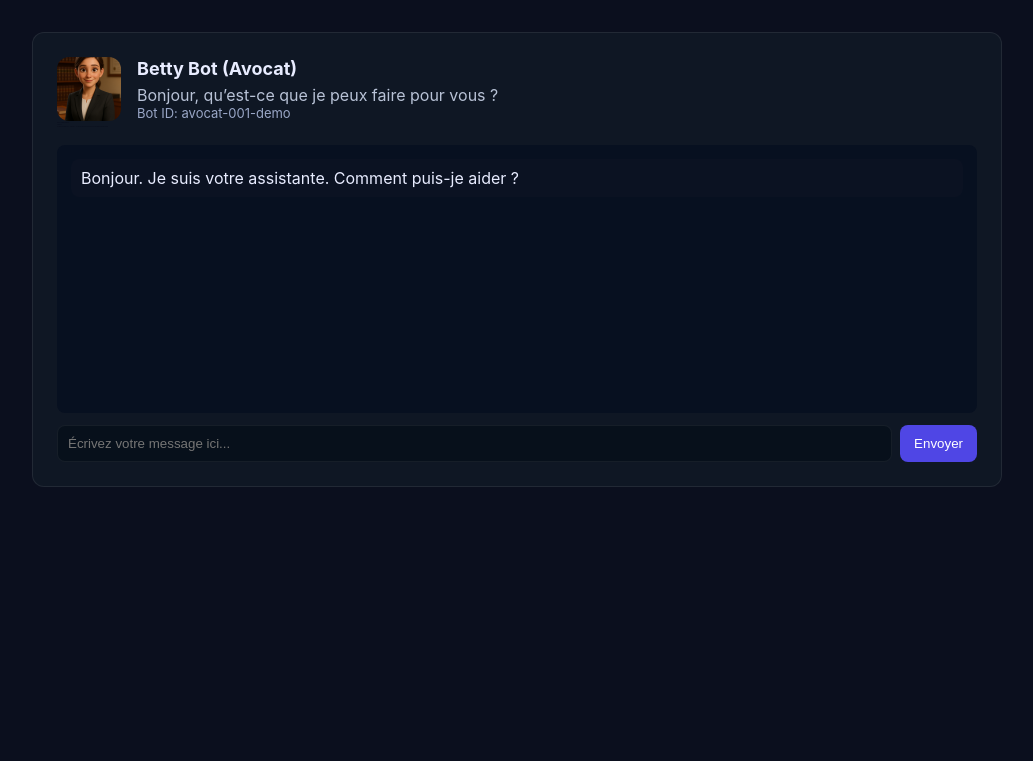
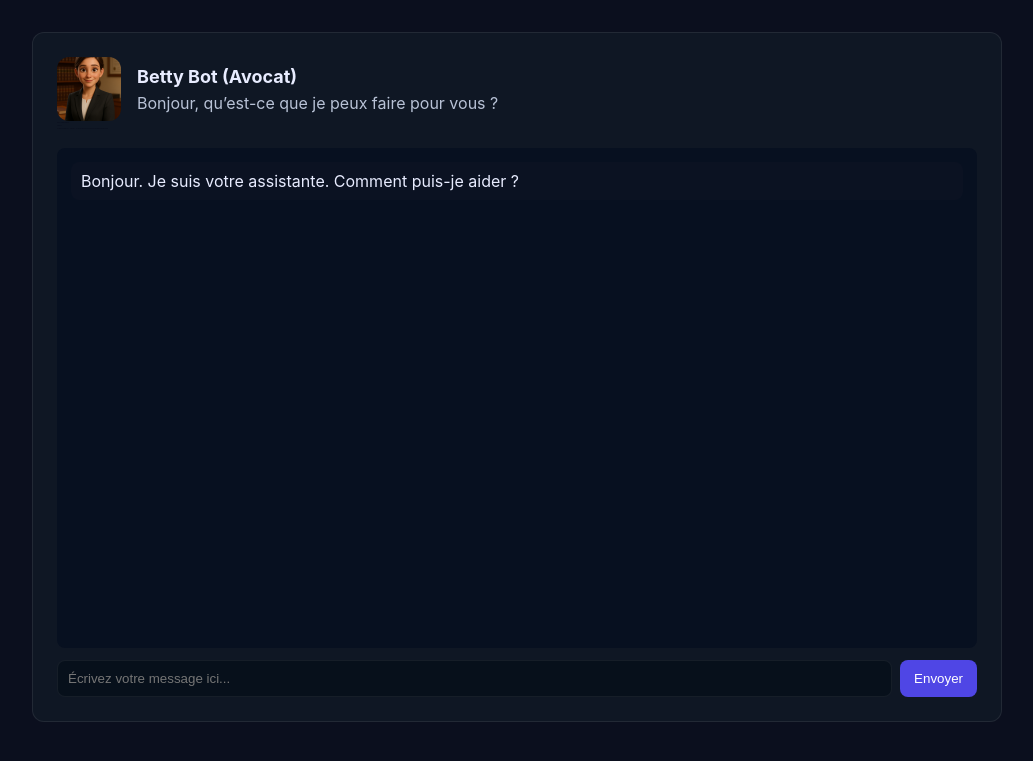
Before and after one commit to vincentbastille10/betty_abonnement_version2, a Flask app: page /chat in a window 1280 px wide. Shown: the top 761 px of the page, without its empty margins (123-1156 px from the left). Run offline with Flask 3, Linux system fonts and the light colour scheme.

Commit message:
Update chat.html

```diff
--- a/templates/chat.html
+++ b/templates/chat.html
@@ -7,22 +7,27 @@
   <style>
     :root{--bg:#0b0f1e;--card:#0f1724;--ink:#e8ecff}
     html,body{margin:0;padding:0;background:var(--bg);color:var(--ink);font-family:Inter,system-ui,Segoe UI,Roboto,Arial}
+
+    /* Conteneur : mise en page stable (pas de saut de page) */
     .wrap{
       max-width:920px;margin:32px auto;padding:24px;background:var(--card);
       border-radius:12px;border:1px solid rgba(255,255,255,.08);
-      height:auto;max-height:80vh;overflow:hidden; /* empêche d'étirer la page */
+      display:flex;flex-direction:column;
+      height:80vh;max-height:80vh; /* hauteur fixe à la fenêtre */
+      overflow:hidden;             /* le scroll se fait dans #messages */
     }
+
     .header{display:flex;align-items:center;gap:16px}
     .avatar{width:64px;height:64px;border-radius:12px;object-fit:cover}
     .title{font-size:18px;margin:0}
     .greet{color:#b8c2d6;margin-top:6px}
     .small{font-size:13px;color:#9aa7c7}
 
-    /* Zone de messages : scroll interne uniquement */
+    /* Zone de messages : scroll interne uniquement et infini */
     #messages{
       margin-top:18px;background:#071020;padding:14px;border-radius:8px;
-      min-height:240px;max-height:420px;overflow-y:auto;
-      scroll-behavior:auto; /* pas de smooth global */
+      flex:1;min-height:0;           /* clé pour éviter le blocage après 3 msgs */
+      overflow-y:auto;scroll-behavior:auto;
     }
     .msg{padding:8px 10px;border-radius:8px;margin-bottom:8px;line-height:1.4}
     .user{background:#1f2937;text-align:right}
@@ -38,11 +43,13 @@
       color:white;cursor:pointer
     }
 
-    /* Infos techniques invisibles (couleur = fond) */
+    /* Données techniques invisibles (gardées dans le DOM) */
     .hidden-tech{
       color:#0b0f1e;font-size:1px;height:1px;overflow:hidden;line-height:1px;
       user-select:none
     }
+    /* masque complet d’un bloc (rien n’apparaît) */
+    .visually-hidden{position:absolute;width:1px;height:1px;padding:0;margin:-1px;overflow:hidden;clip:rect(0 0 0 0);white-space:nowrap;border:0}
   </style>
 </head>
 <body>
@@ -52,15 +59,16 @@
       <div>
         <h1 class="title">{{ full_name }}</h1>
         <div class="greet">{{ greeting }}</div>
-        <!-- Affichages visibles minimalistes -->
-        <div class="small">Bot ID: {{ public_id }}</div>
+
+        <!-- ÉLÉMENTS VISIBLES SUPPRIMÉS POUR NE PAS AFFICHER L'ID NI L'EMAIL -->
+        <div class="visually-hidden">Bot ID: {{ public_id }}</div>
         {% if buyer_email %}
-          <div class="small">Adresse acheteur : {{ buyer_email }}</div>
+          <div class="visually-hidden">Adresse acheteur : {{ buyer_email }}</div>
         {% endif %}
       </div>
     </div>
 
-    <!-- Données techniques cachées (ne pas supprimer) -->
+    <!-- Données techniques cachées (doivent rester en DOM) -->
     <p class="hidden-tech">Bot ID: {{ public_id }}</p>
     <p class="hidden-tech">Acheteur: {{ buyer_email }}</p>
     <p class="hidden-tech">Les leads complets (nom + téléphone + e-mail) sont transmis automatiquement à l'adresse associée au bot.</p>
@@ -69,7 +77,7 @@
 
     <div class="footer">
       <input id="input" type="text" autocomplete="off" placeholder="Écrivez votre message ici..." />
-      <button id="send">Envoyer</button>
+      <button id="send" type="button">Envoyer</button>
     </div>
   </div>
 
@@ -84,8 +92,7 @@
       m.className = "msg " + cls;
       m.textContent = text;
       box.appendChild(m);
-      // ⚠️ Scroll interne uniquement (pas de scrollIntoView global)
-      box.scrollTop = box.scrollHeight;
+      box.scrollTop = box.scrollHeight; // scroll interne uniquement
     }
 
     async function send(){
@@ -101,7 +108,7 @@
           body: JSON.stringify({
             message: text,
             public_id: publicId,
-            buyer_email: buyerEmail  // ← transmis au back (non affiché)
+            buyer_email: buyerEmail   // transmis au back, jamais affiché
           })
         });
         const data = await resp.json();
@@ -118,10 +125,9 @@
     // Message de bienvenue
     addMsg("Bonjour. Je suis votre assistante. Comment puis-je aider ?", "bot");
 
-    // Si intégré en iframe, évite les effets de scroll sur la page parente
+    // Si intégré en iframe, neutralise le scroll parent
     if (window.parent !== window) {
       document.body.style.overflow = "hidden";
-      window.addEventListener("resize", () => { document.body.style.overflow = "hidden"; });
     }
   </script>
 </body>
```
